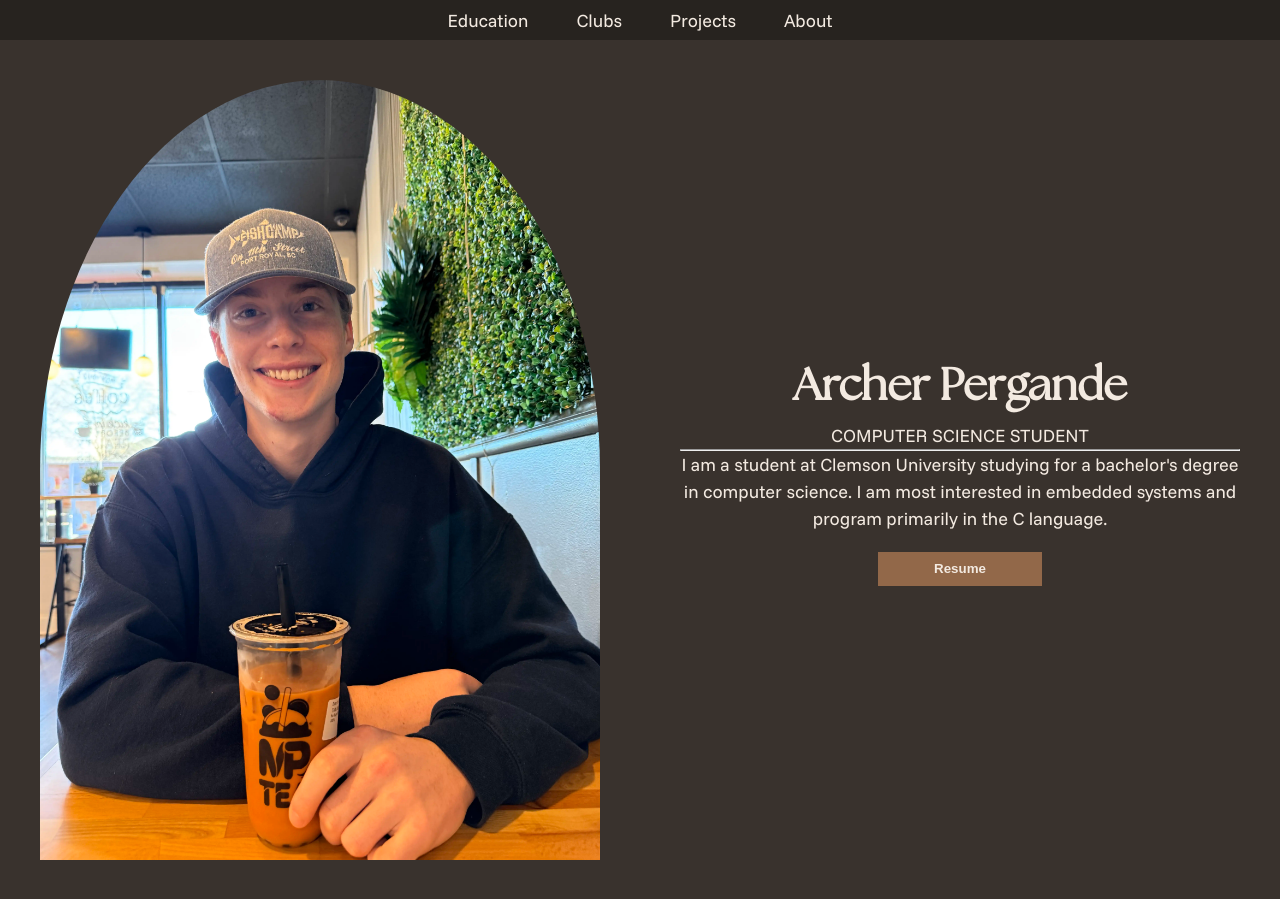
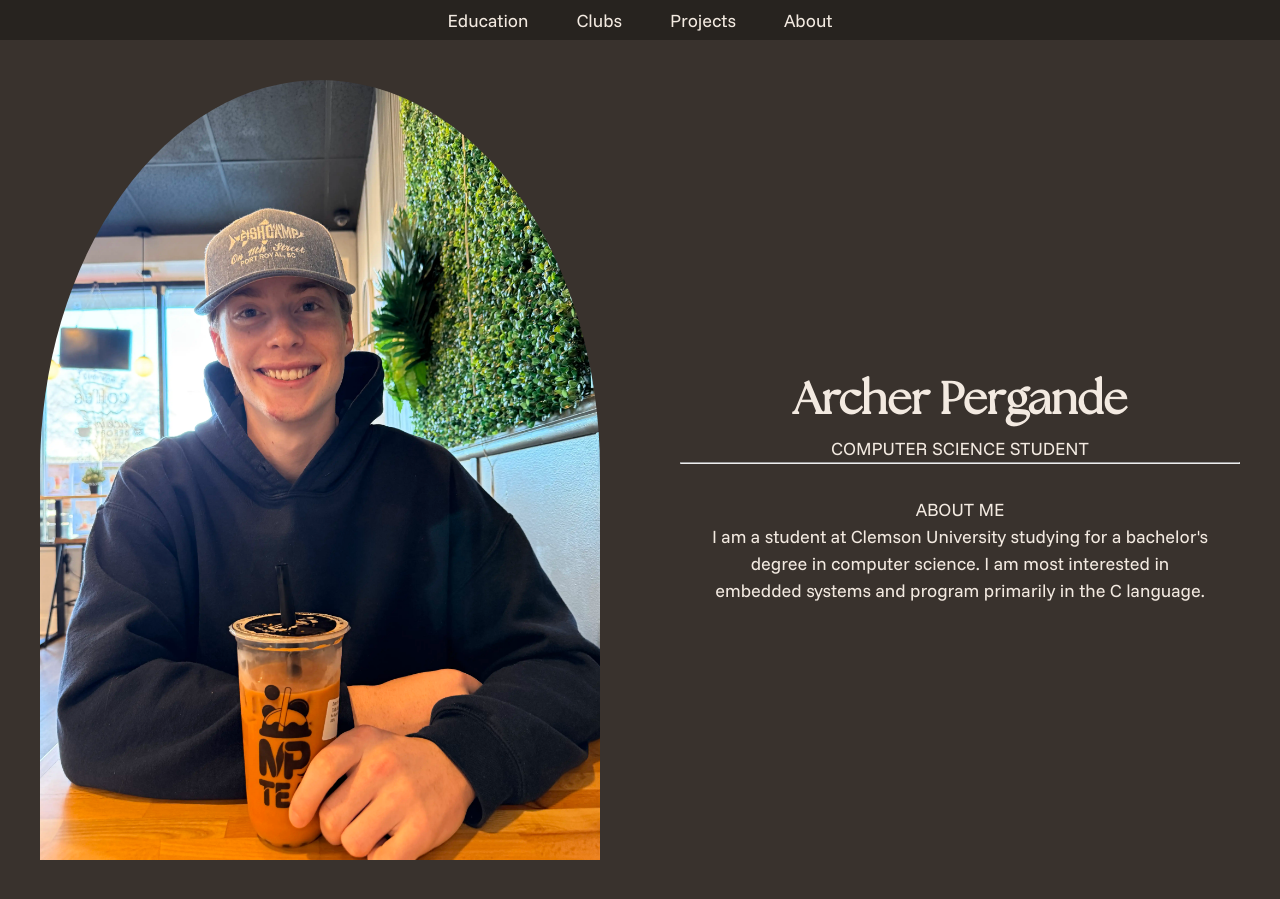
Before and after one commit to archerpergande/archerpergande.github.io, a Jekyll site: the page built from README.md, in a window 1280 px wide and 900 px high. Built offline with Jekyll 4.4.1, drawn with Linux system fonts in a browser that asks for light colours; our own code applies the rules of GitHub Pages for plain Markdown files.

Commit message:
update caption formatting

```diff
--- a/_includes/hero.html
+++ b/_includes/hero.html
@@ -7,14 +7,14 @@
 
     <div class="hero-caption">
 
-        <!-- <div class="hero-text">
-
-        </div> -->
-
-        <div class="hero-text">
+        <div class="hero-caption-title">
             <h1>Archer Pergande</h1>
             <p>COMPUTER SCIENCE STUDENT</p>
             <hr>
+        </div>
+
+        <div class="hero-caption-about">
+            <p>ABOUT ME</p>
             <p>
                 I am a student at Clemson University studying
                 for a bachelor's degree in computer science.
@@ -24,7 +24,7 @@
             </p>
         </div>
 
-        <button class="hero-button">Resume</button>
+        <!-- <button class="hero-button">Resume</button> -->
 
     </div>
 
--- a/_sass/_hero.scss
+++ b/_sass/_hero.scss
@@ -34,17 +34,55 @@
     align-items: center;
     justify-content: center;
     flex-direction: column;
-    //gap: 5px;
     padding: $header-height;
     width: 100%;
     height: 100%;
+}
+
+.hero-caption-title {
+    text-align: center;
+    width: 100%;
+    margin: 2rem;
+
+    h1 {
+        font-family: $font-accent;
+        //font-size: calc(2rem + 2vw);
+        font-size: calc(2rem + 1vw);
+        margin: 0px;
+        //line-height: 1.5;
+    }
+
+    p {
+        font-family: $font-primary;
+        font-size: large;
+        //font-size: 1.5rem;
+    }
+}
+
+.hero-caption-about {
+    text-align: center;
+    width: 90%;
+
+    h1 {
+        font-family: $font-accent;
+        //font-size: calc(2rem + 2vw);
+        font-size: calc(2rem + 1vw);
+        margin: 0px;
+        //line-height: 1.5;
+    }
+
+    p {
+        font-family: $font-primary;
+        font-size: large;
+        //font-size: 1.5rem;
+    }
 }
 
 /*
 1rem ensures that the text is at least 1rem big
 */
 .hero-text {
-    margin: 10px;
+    margin: 15px;
     text-align: center;
     width: 100%;
 
--- a/assets/css/style.scss
+++ b/assets/css/style.scss
@@ -27,6 +27,7 @@
 
 html, body {
     width: 100%;
+    overflow-x: hidden; // Stop overflow scrolling on mobile
     //height: 100%;
 }
 
@@ -43,7 +44,7 @@ body {
 }
 
 html {
-    overflow-x: hidden; // Stop overflow scrolling on mobile
+
 }
 
 h1, h2, h3, h4, h5, h6 {
```
